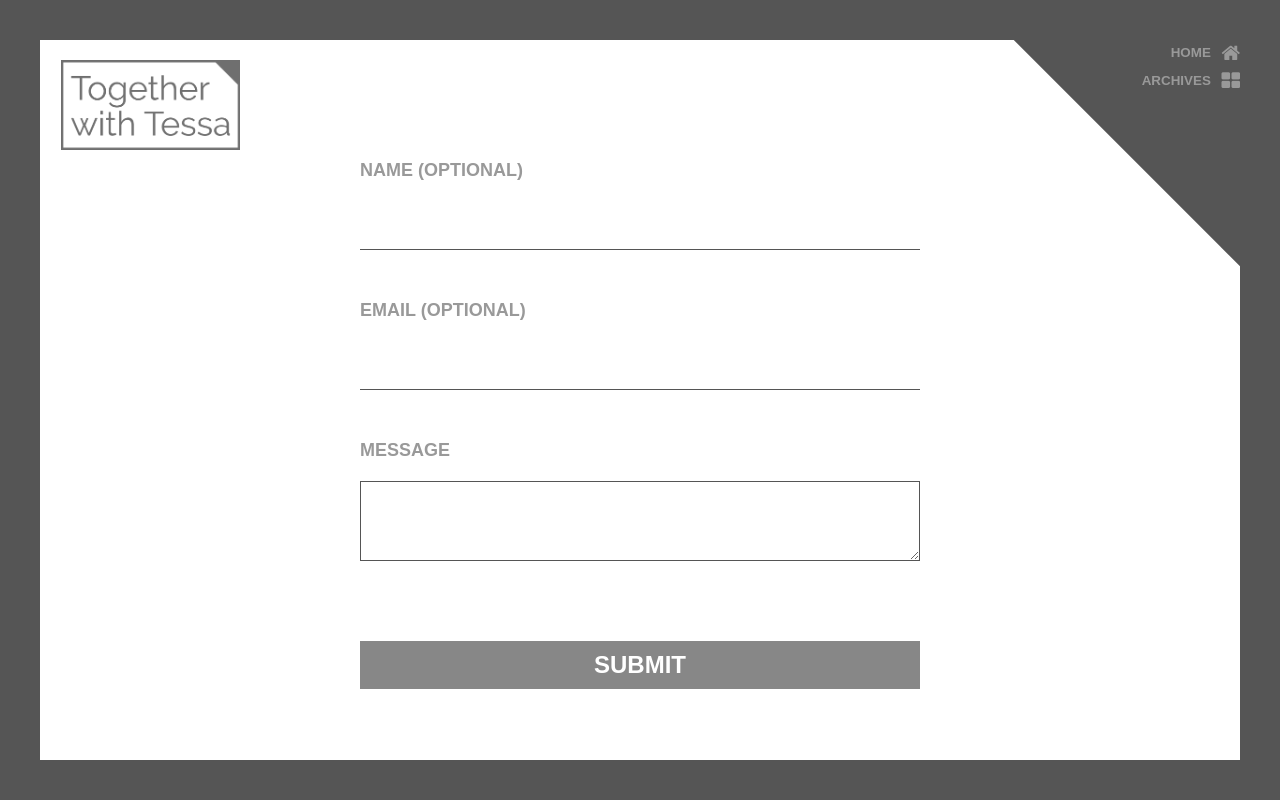
After one commit to maxyeo/Tessa, a PHP site: page /submit.php in a window 1280 px wide. The commit adds this page. Run offline with PHP 8.4, Linux system fonts and the light colour scheme; some web fonts are replaced.

Commit message:
finished design and static pages

```diff
--- a/app/js/style.js
+++ b/app/js/style.js
@@ -11,11 +11,11 @@ window.onload = function() {
 
 function sizeitup() {
 	var bodyH = $(window).height();
-	if ($("#main").height() > (bodyH - 200)) {
-		$("#main, footer").addClass('static');
-	} else {
-		$("#main, footer").removeClass('static');
-	}
+	// if ($("#main").height() > (bodyH - 200)) {
+	// 	$("#main, footer").addClass('static');
+	// } else {
+	// 	$("#main, footer").removeClass('static');
+	// }
 }
 
 $("#about-link").click(function() {
@@ -27,3 +27,50 @@ $("#about-close").click(function() {
 	$("#wrapper").removeClass("left");
 	$("#about").removeClass("left");
 });
+
+/////////////////////////////////////////////////////////////
+/////////////////////////////////////////////////////////////
+// PAGE TRANSITION
+$(document).ready(function(){
+    $(window).load(function() {
+      $('#loader').addClass('loaded');
+    });
+
+    // remove loading page after 6secs
+    setTimeout(function(){
+      $('#loader').addClass('loaded');
+    }, 6000);
+})
+// to fade out before redirect
+$(document.body).on('click', 'a[href*="/"]:not([href^="mailto"], [target="_blank"], [href^="#"], [href=""])' ,function(e){
+    e.preventDefault();
+    redirect = $(this).attr('href');
+    $('#unloader').addClass('unload');
+    setTimeout('document.location.href = redirect',800);
+});
+/////////////////////////////////////////////////////////////
+/////////////////////////////////////////////////////////////
+// show title field if
+$("#form-message").keyup(function() {
+ 	console.log($(this).val().length);
+ 	if ($(this).val().length > 140) {
+ 		$('#conditional').addClass('show');
+ 	} else {
+ 		$('#conditional').removeClass('show');
+ 	}
+});
+$("#form-title").keyup(function() {
+	console.log($(this).val().length);
+	$('#conditional .count').text($(this).val().length);
+	if ($(this).val().length > 140) {
+		$('#conditional').addClass('error');
+	} else {
+		$('#conditional').removeClass('error');
+	}
+});
+/////////////////////////////////////////////////////////////
+/////////////////////////////////////////////////////////////
+// error checking
+$("#").click(function() {
+
+});
--- a/app/style.css
+++ b/app/style.css
@@ -1,28 +1,19 @@
 /**
  * 5.0 Content
  */
-
-h1, h2, h4, h5 {
+h1, h2, h4, h5, a, p, input, textarea {
     font-family: 'Raleway', sans-serif;
     font-weight: 400;
 }
-
 h6, h3 {
     font-family: 'Raleway', sans-serif;
     font-weight: 800;
 }
-
-a, p {
-    font-family: 'Raleway', sans-serif;
-    font-weight: 400;
-}
-
 * {
     -webkit-box-sizing: border-box;
     -moz-box-sizing: border-box;
     box-sizing: border-box;
 }
-
 html, body {
     width: 100%;
     height: 100%;
@@ -30,6 +21,100 @@ html, body {
     padding: 0;
     background-color: #fff;
 }
+
+/* Loader */
+#loader,
+#unloader {
+    z-index: 900;
+    position: fixed;
+    top: 0;
+    width:100%;
+    height: 100%;
+    background: #fff;
+    opacity: 1;
+    visibility: visible;
+    -webkit-transition: opacity .3s, visibility .3s;
+    -moz-transition: opacity .3s, visibility .3s;
+    transition: opacity .3s, visibility .3s;
+}
+#loader.loaded {
+    opacity: 0;
+    visibility: hidden;
+}
+#unloader {
+    opacity: 0;
+    visibility: hidden;
+}
+#unloader.unload {
+    opacity: 1;
+    visibility: visible;
+}
+#loader-logo {
+    position: absolute;
+    top: 50%;
+    left: 50%;
+    display: block;
+    width: 100px;
+    height: 60px;
+    opacity: .7;
+    background-image: url(img/logo_black.png);
+    background-size: contain;
+    background-position: center;
+    background-repeat: no-repeat;
+    -webkit-transform: translate(-50%, -110%);
+    -moz-transform: translate(-50%, -110%);
+    -ms-transform: translate(-50%, -110%);
+    transform: translate(-50%, -110%);
+}
+#loader span {
+    position: absolute;
+    top: 50%;
+    left: 50%;
+    display: block;
+    width: 100px;
+    height: 1px;
+    background: transparent;
+    overflow: hidden;
+    -webkit-transform: translateX(-50%);
+    -moz-transform: translateX(-50%);
+    -ms-transform: translateX(-50%);
+    transform: translateX(-50%);
+}
+#loader span:after {
+    content: "";
+    position: absolute;
+    top: 0;
+    left: 0;
+    display: block;
+    width: 85%;
+    height: 100%;
+    background: rgba(0,0,0,.4);
+    -webkit-transform: translateZ(0);
+    -moz-transform: translateZ(0);
+    -o-transform: translateZ(0);
+    -webkit-animation: progressBar 5s ease-out;
+    animation: progressBar 5s ease-out;
+}
+@-webkit-keyframes progressBar {
+    100% {width:85%;}
+    60% {width:75%;}
+    20% {width:40%;}
+    0% {width:0%;}
+}
+@keyframes progressBar {
+    100% {width:85%;}
+    60% {width:75%;}
+    20% {width:40%;}
+    0% {width:0%;}
+}
+#loader.loaded span:after {
+    -webkit-animation: none;
+    animation: none;
+    width: 100%;
+}
+/* End Loader*/
+
+
 #page-wrap {
     position: relative;
     width: 100%;
@@ -50,7 +135,6 @@ html, body {
 }
 #wrapper.left {
      width: 50%;
-
 }
 #logo {
     position: absolute;
@@ -310,6 +394,97 @@ html, body {
     text-transform: uppercase;
 }
 
+/* Submit */
+#submit {
+    width: 100%;
+    height: 100%;
+    border: 40px solid #555;
+    padding: 20px;
+    position: relative;
+    overflow: hidden;
+}
+#submit #corner {
+    background-color: #555;
+}
+#submit #logo div {
+    opacity: .8;
+    background-image: url(img/logo_black.png);
+}
+form {
+    width: 60%;
+    height: 100%;
+    max-width: 600px;
+    margin: 0 auto;
+    overflow: auto;
+    padding: 50px 20px 10px;
+}
+form h2 {
+    font-size: 18px;
+    text-transform: uppercase;
+    font-weight: 800;
+    color: #000;
+    opacity: .4;
+    margin: 50px 0 20px;
+}
+input {
+    margin: 0;
+    width: 100%;
+    border: none;
+    border-bottom: 1px solid #555;
+    padding: 10px 5px;
+    outline: 0;
+    font-size: 24px;
+}
+textarea {
+    width: 100%;
+    max-width: 100%;
+    padding: 10px 5px;
+    height: 80px;
+    outline: 0;
+    border: 1px solid #555;
+    transition: border-color .3s;
+}
+#conditional {
+    height: 10px;
+    opacity: 0;
+    visibility: hidden;
+    -webkit-transition: opacity .3s, visibility .3s, height .3s;
+    -moz-transition: opacity .3s, visibility .3s, height .3s;
+    transition: opacity .3s, visibility .3s, height .3s;
+}
+#conditional.show {
+    height: 163px;
+    opacity: 1;
+    visibility: visible;
+}
+#conditional span {
+    -webkit-transition: color .3s;
+    -moz-transition: color .3s;
+    transition: color .3s;
+}
+#conditional.error span {
+    color: red;
+}
+#conditional.error textarea {
+    border-color: rgba(255,0,0,.4);
+}
+input[type='submit'] {
+    margin-top: 20px;
+    border: none;
+    text-transform: uppercase;
+    font-weight: bold;
+    color: #fff;
+    background-color: #555;
+    opacity: .7;
+    -webkit-transition: opacity .3s;
+    -moz-transition: opacity .3s;
+    transition: opacity .3s;
+}
+input[type='submit']:hover {
+    opacity: 1;
+}
+/* End Submit */
+
 /**
  * 5.0 Content
  */
@@ -368,3 +543,9 @@ footer a i {
     right: 20px;
     z-index: 1;
 }
+#submit footer a,
+#submit footer a:link,
+#submit footer a:active,
+#submit footer a:visited {
+    color: #fff;
+}
--- /dev/null
+++ b/app/submit.php
@@ -0,0 +1,65 @@
+<!doctype html>
+<html>
+<head>
+    <meta charset="UTF-8">
+    <meta http-equiv="X-UA-Compatible" content="IE=edge,chrome=1">
+    <meta name="viewport" content="width=device-width">
+
+    <title>Together with Tessa</title>
+    <meta name="description" content="">
+    <meta name="author" content="Alwin Hui and Max Yeo">
+
+    <link rel="shortcut icon" href="img/favicon.png">
+    <link rel="apple-touch-icon" href="img/favicon.png">
+
+    <meta name="theme-color" content="">
+
+    <meta property="og:title" content=""/>
+    <meta property="og:url" content=""/>
+    <meta property="og:image" content=""/>
+    <meta property="og:site_name" content="Tessa"/>
+    <meta property="og:description" content=""/>
+
+    <link rel="stylesheet" type="text/css" href="global.css">
+    <link rel="stylesheet" type="text/css" href="style.css">
+</head>
+
+<body>
+    <div id="loader">
+        <div id="loader-logo"></div>
+        <span></span>
+    </div>
+    <div id="unloader"></div>
+    <div id="submit">
+        <div id="corner"></div>
+        <a href="index.php" id="logo"><div></div></a>
+        <footer>
+            <a href="index.php" id="submit-link">
+                <h6>HOME</h6>
+                <i class="fa fa-home"></i>
+            </a>
+            <a href="index.php" id="archive-link">
+                <h6>ARCHIVES</h6>
+                <i class="fa fa-th-large"></i>
+            </a>
+        </footer>
+
+        <form>
+            <h2>Name (Optional)</h2>
+            <input name="name" type="text" id="form-name">
+            <h2>Email (Optional)</h2>
+            <input name="email" type="email" id="form-email">
+            <h2>Message</h2>
+            <textarea name="message" id="form-message"></textarea>
+            <div id="conditional">
+                <h2>Title - Since your message is longer than 140 characters, please include a title that will be displayed (<span class="count"></span>/140 characters)</h2>
+                <textarea name="title" id="form-title"></textarea>
+            </div>
+            <input type="submit" value="submit">
+        </form>
+
+    </div>
+    <script type="text/javascript" src="js/jquery.js"></script>
+    <script type="text/javascript" src="js/style.js"></script>
+</body>
+</html>
```
Also changed, not shown: app/archive.php (+9 -4 lines), app/index.php (+9 -4 lines), app/img/favicon.png (added), 3 other files.
